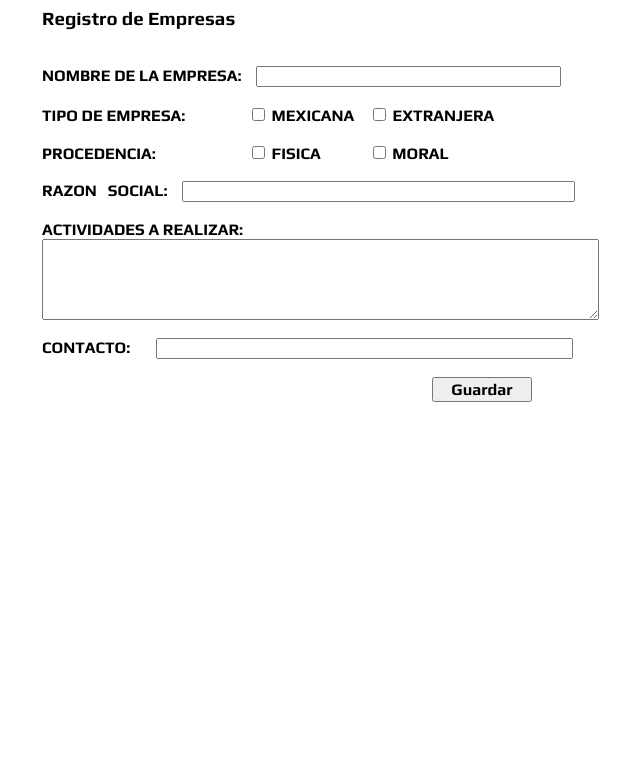
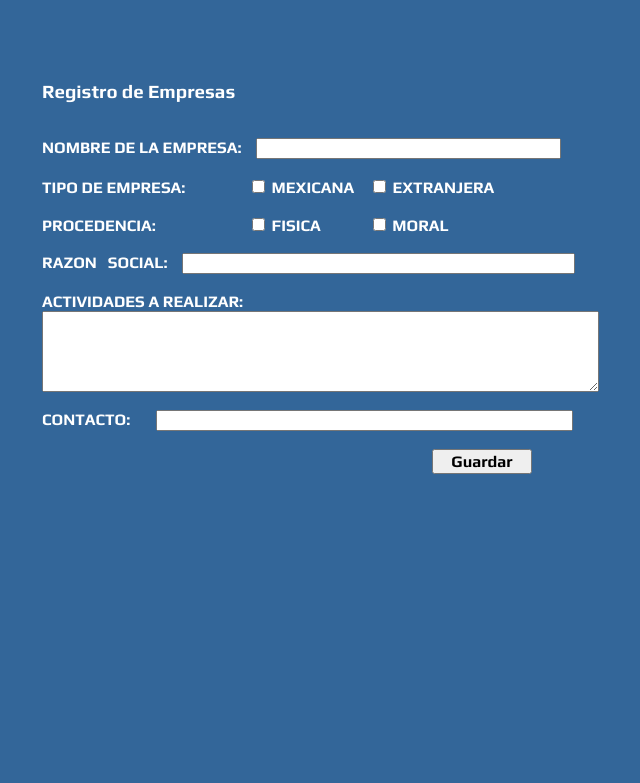
Before and after one commit to yomimsm/ks, a PHP site: page /empresas.php in a window 1280 px wide. Shown: the top 783 px of the page, without its empty margins (16-656 px from the left). Run offline with PHP 8.4, Linux system fonts and the light colour scheme; data that the repository does not hold is empty.

Commit message:
!!!^Y_Cambios_Color
Cambio de color en formulario

```diff
--- a/empresas.php
+++ b/empresas.php
@@ -12,41 +12,47 @@
         font-family:"Play-Bold";
         src: url("fonts/Play-Bold.ttf");
     }
+    body{
+        background-color:#336699;
+    }
    </style>
 </head>
 <body>
-    <h3 style="margin-left:50px; font-family: play-Bold;">Registro de Empresas</h3>
+    <br>
+    <br>
+    <br>
+    <h3 style="margin-left:50px; font-family: play-Bold;color:#fff">Registro de Empresas</h3>
     <br>
     <form action="alta_empresa.php" method = "post" enctype="multipart/form-data">
-    <div style="margin-left:50px; font-family: play-Bold;">
+    <div style="margin-left:50px; font-family: play-Bold;color:#fff">
         <label for="">NOMBRE DE LA EMPRESA:&nbsp;&nbsp;&nbsp; </label>
         <input type="text" name="usuario" id="usuario" size="35">
     </div>
     <br>
-    <div style="margin-left:50px; font-family: play-Bold;">
+    <div style="margin-left:50px; font-family: play-Bold;color:#fff">
         <label for="">TIPO DE EMPRESA: &nbsp;&nbsp;&nbsp;&nbsp;&nbsp;&nbsp;&nbsp;&nbsp;&nbsp;&nbsp;&nbsp;&nbsp;&nbsp;&nbsp;&nbsp;</label>
         <input type="checkbox" name="mexicana" id="mexicana" value = "1"> MEXICANA&nbsp;&nbsp;&nbsp;
         <input type="checkbox" name="extranjera" id="extranjera" value = "2"> EXTRANJERA
     </div>
     <br>
-    <div style="margin-left:50px; font-family: play-Bold;">
+    <div style="margin-left:50px; font-family: play-Bold;color:#fff">
         <label for="">PROCEDENCIA: &nbsp;&nbsp;&nbsp;&nbsp;&nbsp;&nbsp;&nbsp;&nbsp;&nbsp;&nbsp;&nbsp;&nbsp;&nbsp;&nbsp;&nbsp;&nbsp;&nbsp;&nbsp;&nbsp;&nbsp;&nbsp;&nbsp;&nbsp;</label>
         <input type="checkbox" name="fisica" id="fisica" value = "1"> FISICA&nbsp;&nbsp;&nbsp;&nbsp;&nbsp;&nbsp;&nbsp;&nbsp;&nbsp;&nbsp;&nbsp;&nbsp;
         <input type="checkbox" name="moral" id="moral" value = "2"> MORAL
     </div>
     <br>
-    <div style="margin-left:50px; font-family: play-Bold;">
+    <div style="margin-left:50px; font-family: play-Bold;color:#fff">
         <label for="">RAZON&nbsp;&nbsp;&nbsp;SOCIAL:&nbsp;&nbsp;&nbsp; </label>
         <input type="text" name="social" id="social" size="46">
     </div>
     <br>
-    <div style="margin-left:50px; font-family: play-Bold;">
+    <div style="margin-left:50px; font-family: play-Bold;color:#fff">
         <label for="">ACTIVIDADES A REALIZAR: </label>
         <br>
         <textarea name="actividades" id="activadades" cols="67" rows="5"style="resize: both;"></textarea>
     </div>
     <br>
-    <div style="margin-left:50px; font-family: play-Bold;">
+    <div style="margin-left:50px; font-family: play-Bold;color:#fff">
         <label for="">CONTACTO:&nbsp;&nbsp;&nbsp;&nbsp;&nbsp;&nbsp; </label>
         <input type="text" name="contacto" id="contacto" size="49">
     </div>
```
